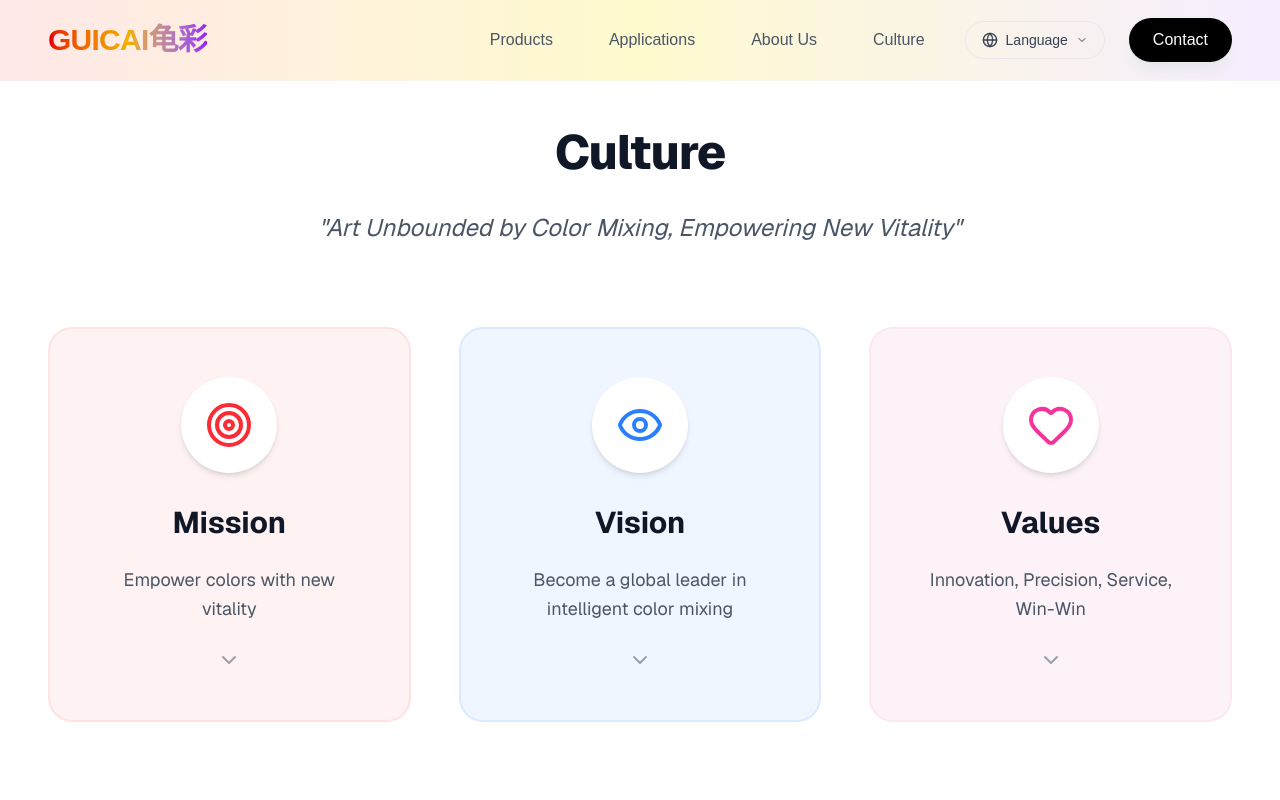
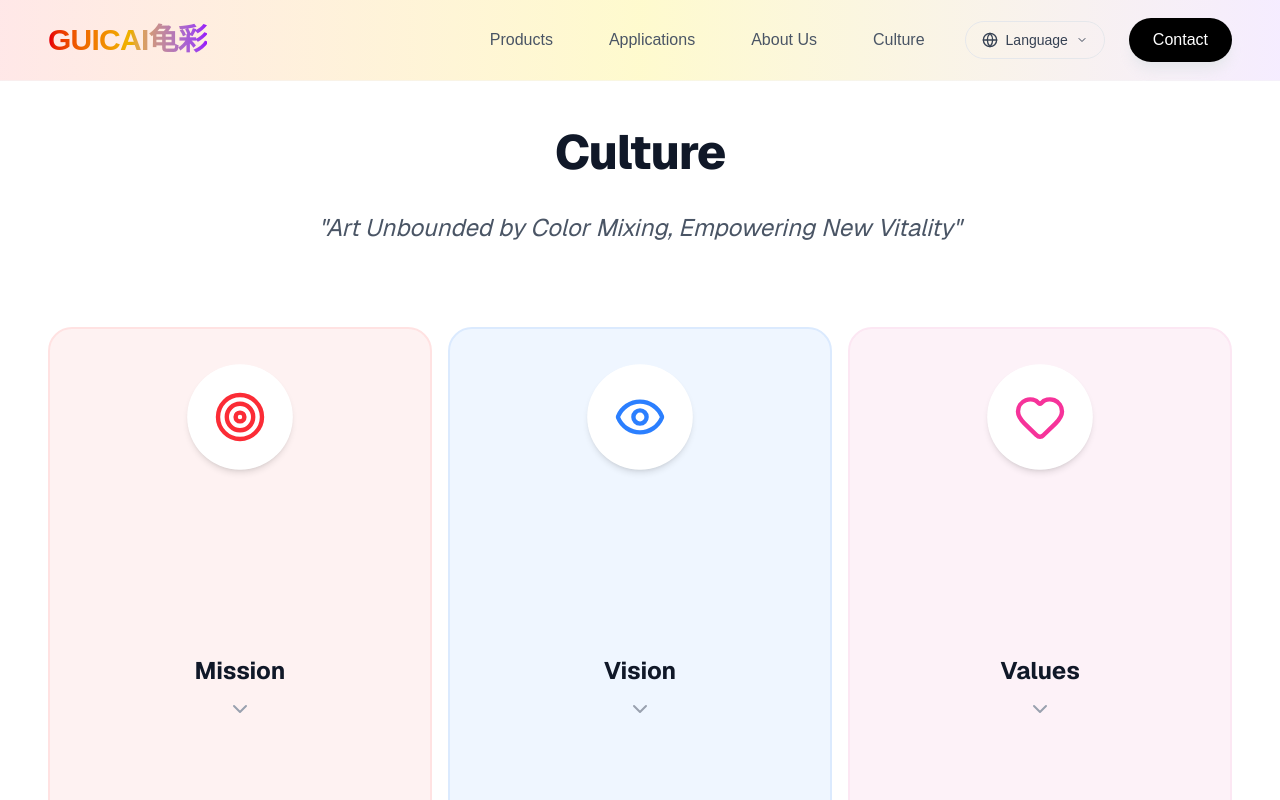
Before and after one commit to zinc6666/guicai-website, a Next.js app: page /en/culture in a window 1280 px wide. Shown: the top 800 px of the page. Built offline with nearby package versions, Linux system fonts and the light colour scheme.

Commit message:
Update homepage poster image and content

```diff
--- a/src/actions.ts
+++ b/src/actions.ts
@@ -1,12 +1,11 @@
 'use server';
 
+import nodemailer from 'nodemailer';
+
 export async function submitContactForm(prevState: any, formData: FormData) {
-  // Simulate a delay
-  await new Promise((resolve) => setTimeout(resolve, 1000));
-
-  const name = formData.get('name');
-  const email = formData.get('email');
-  const message = formData.get('message');
+  const name = formData.get('name') as string;
+  const email = formData.get('email') as string;
+  const message = formData.get('message') as string;
 
   // Simple validation
   if (!name || !email || !message) {
@@ -16,19 +15,56 @@ export async function submitContactForm(prevState: any, formData: FormData) {
     };
   }
 
-  // TODO: Integrate with an email service like Resend, SendGrid, or Nodemailer
-  // Example:
-  // await resend.emails.send({
-  //   from: 'onboarding@resend.dev',
-  //   to: 'contact@guicai.com',
-  //   subject: `New Contact Form Submission from ${name}`,
-  //   html: `<p>Name: ${name}</p><p>Email: ${email}</p><p>Message: ${message}</p>`
-  // });
+  // Check if SMTP environment variables are set
+  if (!process.env.SMTP_HOST || !process.env.SMTP_USER || !process.env.SMTP_PASS) {
+    console.warn('SMTP configuration missing. Email not sent.');
+    console.log('Form Data (Simulation):', { name, email, message });
+    return {
+      success: true,
+      message: '留言已提交（演示模式：请配置 SMTP 服务以发送真实邮件）',
+    };
+  }
 
-  console.log('Form submitted:', { name, email, message });
+  try {
+    const transporter = nodemailer.createTransport({
+      host: process.env.SMTP_HOST,
+      port: Number(process.env.SMTP_PORT) || 465,
+      secure: Number(process.env.SMTP_PORT) === 465, // true for 465, false for other ports
+      auth: {
+        user: process.env.SMTP_USER,
+        pass: process.env.SMTP_PASS,
+      },
+    });
 
-  return {
-    success: true,
-    message: '留言发送成功！我们会尽快联系您。',
-  };
+    await transporter.sendMail({
+      from: `"${name} (官网留言)" <${process.env.SMTP_USER}>`, // Sender address (must be authenticated user)
+      to: process.env.SMTP_TO || process.env.SMTP_USER, // List of receivers (Company Email)
+      replyTo: email, // User's email for reply
+      subject: `【官网留言】来自 ${name} 的咨询`, // Subject line
+      text: `姓名: ${name}\n邮箱: ${email}\n\n留言内容:\n${message}`, // plain text body
+      html: `
+        <div style="font-family: Arial, sans-serif; padding: 20px; border: 1px solid #eee; border-radius: 10px;">
+          <h2 style="color: #333;">收到新的官网留言</h2>
+          <p><strong>姓名:</strong> ${name}</p>
+          <p><strong>邮箱:</strong> <a href="mailto:${email}">${email}</a></p>
+          <div style="background-color: #f9f9f9; padding: 15px; border-radius: 5px; margin-top: 20px;">
+            <p style="margin: 0; color: #555;"><strong>留言内容:</strong></p>
+            <p style="white-space: pre-wrap; margin-top: 10px; color: #333;">${message}</p>
+          </div>
+          <p style="font-size: 12px; color: #999; margin-top: 30px;">此邮件由 Guicai 官网自动发送</p>
+        </div>
+      `, // html body
+    });
+
+    return {
+      success: true,
+      message: '留言发送成功！我们会尽快联系您。',
+    };
+  } catch (error) {
+    console.error('Email send error:', error);
+    return {
+      success: false,
+      message: '发送失败，请稍后重试或直接通过电话联系我们。',
+    };
+  }
 }
--- a/src/app/[locale]/culture/page.tsx
+++ b/src/app/[locale]/culture/page.tsx
@@ -52,45 +52,82 @@ export default function CulturePage() {
         </p>
       </div>
 
-      {/* Culture Values */}
-      <div className="w-full px-6 lg:px-12">
-        <div className="grid grid-cols-1 md:grid-cols-3 gap-12">
-          {values.map((value) => (
+      {/* Culture Values - Desktop Horizontal Accordion & Mobile Vertical Stack */}
+      <div className="w-full px-6 lg:px-12 mb-20">
+        <div className="flex flex-col md:flex-row gap-6 md:gap-4 md:h-[600px]">
+          {values.map((value) => {
+            const isExpanded = expandedValue === value.key;
+            return (
               <div
                 key={value.key}
                 id={value.key}
-              className={`rounded-3xl p-12 ${value.bg} border-2 ${value.border} text-center group hover:shadow-xl transition-all duration-300 cursor-pointer relative overflow-hidden`}
+                className={`
+                  relative rounded-3xl border-2 ${value.border} ${value.bg} overflow-hidden transition-all duration-700 ease-[cubic-bezier(0.25,1,0.5,1)] cursor-pointer
+                  flex flex-col
+                  ${/* Mobile styles */ ''}
+                  w-full md:w-auto
+                  ${/* Desktop styles */ ''}
+                  md:h-full
+                  ${isExpanded ? 'md:flex-[3]' : 'md:flex-1 hover:md:flex-[1.2]'}
+                `}
                 onClick={() => toggleValue(value.key)}
               >
-              <div className="bg-white w-24 h-24 rounded-full flex items-center justify-center shadow-md mx-auto mb-8 group-hover:scale-110 transition-transform duration-300">
+                {/* Content Container */}
+                <div className="flex flex-col h-full p-8 md:p-10 relative z-10">
+                  {/* Icon & Header */}
+                  <div className={`flex flex-col md:flex-row items-center md:items-start gap-6 transition-all duration-500 ${isExpanded ? 'md:mb-8' : 'md:mb-0 md:justify-center md:h-full'}`}>
+                    <div className={`bg-white w-20 h-20 md:w-24 md:h-24 rounded-full flex-shrink-0 flex items-center justify-center shadow-md transition-all duration-500 ${isExpanded ? '' : 'md:scale-110'}`}>
                       {value.icon}
                     </div>
-              <h2 className="text-3xl font-bold mb-6 text-gray-900">{value.title}</h2>
-              <p className="text-lg text-gray-600 leading-relaxed mb-6">{value.desc}</p>
 
-              {/* Expand Indicator */}
-              <div className={`flex justify-center transition-transform duration-300 ${expandedValue === value.key ? 'rotate-180' : ''}`}>
-                <ChevronDown className="w-6 h-6 text-gray-400" />
+                    <div className={`text-center md:text-left transition-all duration-500 ${isExpanded ? 'opacity-100' : 'md:opacity-0 md:w-0 md:hidden'}`}>
+                      <h2 className="text-2xl md:text-4xl font-bold text-gray-900 mb-2 whitespace-nowrap">{value.title}</h2>
+                      <p className="text-gray-600 font-medium">{value.desc}</p>
+                    </div>
                   </div>
 
-              {/* Expandable Content */}
+                  {/* Collapsed Title for Desktop (Vertical Mode) */}
+                  {!isExpanded && (
+                    <div className="hidden md:flex absolute inset-0 items-center justify-center pointer-events-none">
+                      <div className="mt-32 text-center">
+                        <h2 className="text-2xl font-bold text-gray-900 mb-2">{value.title}</h2>
+                        <ChevronDown className="w-6 h-6 text-gray-400 mx-auto animate-bounce mt-4" />
+                      </div>
+                    </div>
+                  )}
+
+                  {/* Detail Content (Desktop & Mobile) */}
                   <div
-                className={`grid transition-all duration-500 ease-in-out ${
-                  expandedValue === value.key ? 'grid-rows-[1fr] opacity-100 mt-6' : 'grid-rows-[0fr] opacity-0'
-                }`}
+                    className={`
+                      transition-all duration-700 ease-in-out overflow-hidden
+                      ${/* Mobile: Grid Expand */ ''}
+                      ${isExpanded ? 'grid-rows-[1fr] opacity-100 mt-6 md:mt-0' : 'grid-rows-[0fr] opacity-0 h-0 md:h-auto'}
+                      md:block md:flex-1
+                    `}
                   >
-                <div className="overflow-hidden">
-                  <p className="text-gray-700 leading-relaxed text-left bg-white/50 p-6 rounded-xl backdrop-blur-sm">
+                     <div className={`${isExpanded ? 'block' : 'hidden'} md:block h-full overflow-y-auto pr-2 custom-scrollbar`}>
+                        <div className="bg-white/60 backdrop-blur-sm p-6 md:p-8 rounded-2xl text-lg text-gray-700 leading-relaxed shadow-sm border border-white/50">
                           {value.detail}
-                  </p>
                         </div>
                      </div>
                   </div>
-          ))}
+
+                  {/* Mobile Toggle Icon */}
+                  <div className={`md:hidden flex justify-center mt-4 transition-transform duration-300 ${isExpanded ? 'rotate-180' : ''}`}>
+                    <ChevronDown className="w-6 h-6 text-gray-400" />
+                  </div>
+                </div>
+
+                {/* Background Decoration */}
+                <div className={`absolute -bottom-20 -right-20 w-64 h-64 bg-white/20 rounded-full blur-3xl transition-opacity duration-500 ${isExpanded ? 'opacity-100' : 'opacity-0'}`} />
+              </div>
+            );
+          })}
+        </div>
       </div>
 
         {/* Story Section */}
-        <div className="mt-24 grid md:grid-cols-2 gap-16 items-start">
+        <div className="w-full px-6 lg:px-12 mt-24 grid md:grid-cols-2 gap-16 items-start">
           <div className="prose prose-lg text-gray-600">
             <h2 className="text-4xl font-bold mb-8 text-gray-900">{t('culture_page.story.title')}</h2>
             <div className="space-y-6 leading-relaxed">
@@ -109,6 +146,5 @@ export default function CulturePage() {
           </div>
         </div>
       </div>
-    </div>
   );
 }
```
Lines whose indentation alone changed are shown as unchanged.
